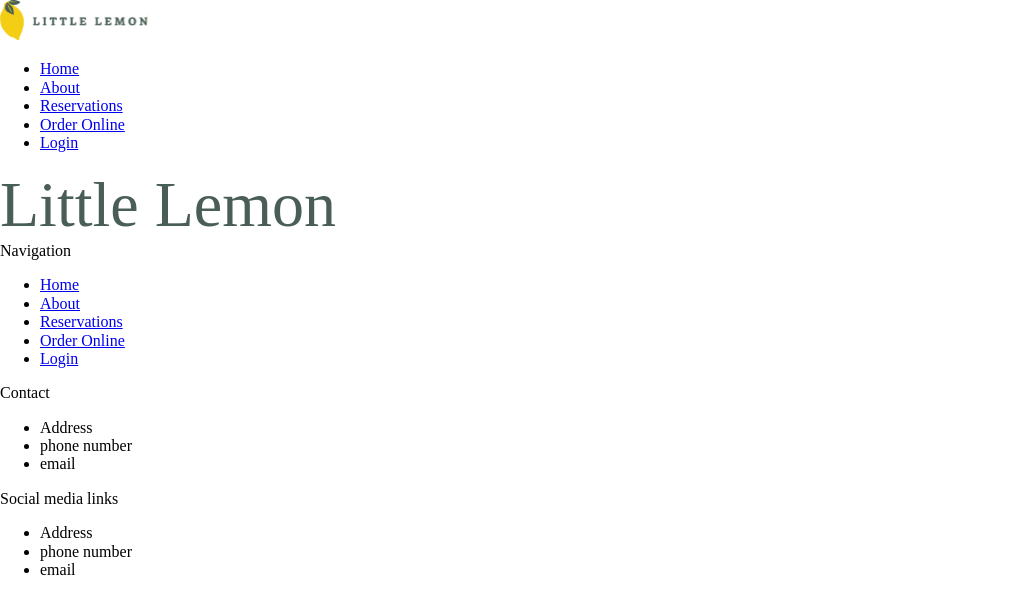
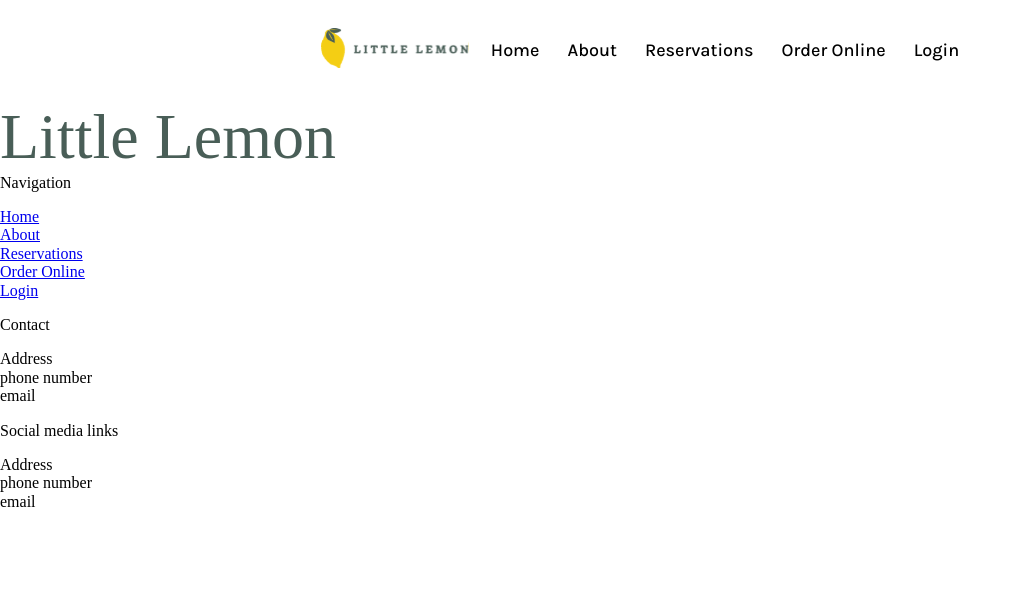
Before and after one commit to gihdz/llemon, a React (Create React App) app: page / in a window 1280 px wide. Shown: the top 614 px of the page, without its empty margins (0-1021 px from the left). Built offline with nearby package versions, Linux system fonts and the light colour scheme; a web font is replaced by a local one.

Commit message:
Completed header component

```diff
--- a/package.json
+++ b/package.json
@@ -10,6 +10,7 @@
     "@types/node": "^20.4.2",
     "@types/react": "^18.2.15",
     "@types/react-dom": "^18.2.7",
+    "classnames": "^2.3.2",
     "react": "^18.2.0",
     "react-dom": "^18.2.0",
     "react-scripts": "5.0.1",
--- a/src/App.tsx
+++ b/src/App.tsx
@@ -1,16 +1,13 @@
 import React from "react";
 import styles from "./App.module.scss";
 import Footer from "./components/Footer";
-import Header from "./components/Header";
+import Header from "./components/Header/Header";
 import Main from "./components/Main";
-import Nav from "./components/Nav";
 
 function App() {
   return (
     <>
-      <Header>
-        <Nav />
-      </Header>
+      <Header />
       <Main>
         <div className={styles.title}>Little Lemon</div>
       </Main>
--- a/src/components/Header.tsx
+++ /dev/null
@@ -1,7 +0,0 @@
-import React from "react";
-import { PropsWithChildren } from "react";
-const Header = (props: PropsWithChildren) => {
-  return <header>{props.children}</header>;
-};
-
-export default Header;
--- /dev/null
+++ b/src/components/Header/Header.module.scss
@@ -0,0 +1,18 @@
+.container {
+  display: flex;
+  width: 100%;
+  margin:auto;
+  justify-content: center;
+  align-items: center;
+  gap: 22px;
+  height: 100px;
+}
+
+.navLinksContainer {
+  display: flex;
+  gap: 28px;
+  & > li > a {
+    color: #000;
+    text-decoration: none;
+  }
+}
--- /dev/null
+++ b/src/components/Header/Header.tsx
@@ -0,0 +1,45 @@
+import React from "react";
+import { ReactComponent as LemonLogo } from "../../images/Logo.svg";
+import styles from "./Header.module.scss";
+import Text from "../Text/Text";
+
+const Header = () => {
+  return (
+    <header className={styles.container}>
+      <div>
+        <LemonLogo />
+      </div>
+      <nav>
+        <ul className={styles.navLinksContainer}>
+          <li>
+            <a href="/">
+              <Text size="cta">Home</Text>
+            </a>
+          </li>
+          <li>
+            <a href="/">
+              <Text size="cta">About</Text>
+            </a>
+          </li>
+          <li>
+            <a href="/">
+              <Text size="cta">Reservations</Text>
+            </a>
+          </li>
+          <li>
+            <a href="/">
+              <Text size="cta">Order Online</Text>
+            </a>
+          </li>
+          <li>
+            <a href="/">
+              <Text size="cta">Login</Text>
+            </a>
+          </li>
+        </ul>
+      </nav>
+    </header>
+  );
+};
+
+export default Header;
--- a/src/components/Nav.tsx
+++ /dev/null
@@ -1,31 +0,0 @@
-import React from "react";
-import { ReactComponent as LemonLogo } from "../images/Logo.svg";
-
-const Nav = () => {
-  return (
-    <>
-      <LemonLogo />
-      <nav>
-        <ul>
-          <li>
-            <a href="/">Home</a>
-          </li>
-          <li>
-            <a href="/">About</a>
-          </li>
-          <li>
-            <a href="/">Reservations</a>
-          </li>
-          <li>
-            <a href="/">Order Online</a>
-          </li>
-          <li>
-            <a href="/">Login</a>
-          </li>
-        </ul>
-      </nav>
-    </>
-  );
-};
-
-export default Nav;
--- /dev/null
+++ b/src/components/Text/Text.module.scss
@@ -0,0 +1,13 @@
+@import '/src/styles/mixins';
+.displayTitle {
+  @include display-title
+}
+.subTitle {
+  @include sub-title
+}
+.ctaLead {
+  @include cta-lead
+}
+.regular {
+  @include regular
+}
--- /dev/null
+++ b/src/components/Text/Text.tsx
@@ -0,0 +1,25 @@
+import React, { PropsWithChildren } from "react";
+import classNames from "classnames";
+import styles from "./Text.module.scss";
+
+type TextSizeType = "regular" | "title" | "subTitle" | "cta";
+interface Props {
+  size?: TextSizeType;
+}
+
+const textSizeStyles: Record<TextSizeType, string> = {
+  regular: styles.regular,
+  title: styles.displayTitle,
+  subTitle: styles.subTitle,
+  cta: styles.ctaLead,
+};
+const Text = ({ children, size }: PropsWithChildren<Props>) => {
+  const textSizeStyle = textSizeStyles[size];
+  return <div className={classNames(textSizeStyle)}>{children}</div>;
+};
+
+Text.defaultProps = {
+  size: "regular",
+};
+
+export default Text;
--- a/src/styles/_base.scss
+++ b/src/styles/_base.scss
@@ -348,5 +348,8 @@ template {
   display: none;
 }
 // End reset styles
-
+ul {
+  list-style: none;
+  padding-left: 0;
+}
 @import url('https://fonts.googleapis.com/css2?family=Karla:ital,wght@0,200;0,300;0,400;0,500;0,600;0,700;0,800;1,200;1,300;1,400;1,500;1,600;1,700;1,800&family=Markazi+Text:wght@400;500;600;700&display=swap');
--- a/src/styles/_mixins.scss
+++ b/src/styles/_mixins.scss
@@ -14,3 +14,13 @@
   font-weight: 500;
   font-size: 18px;
 }
+@mixin regular {
+  font-family: 'Karla', sans-serif;
+  font-weight: 400;
+  font-size: 16px;
+}
+@mixin regular {
+  font-family: 'Karla', sans-serif;
+  font-weight: bold;
+  font-size: 16px;
+}
```
Also changed, not shown: 1 other file (tests, documents, lock files or other folders).
